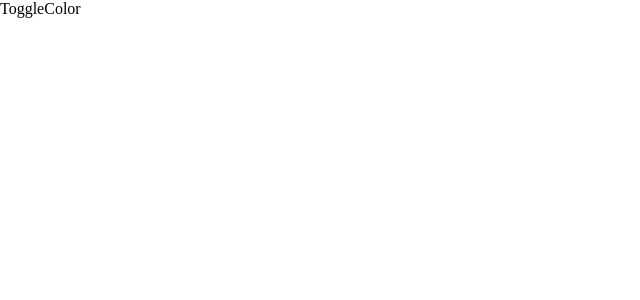
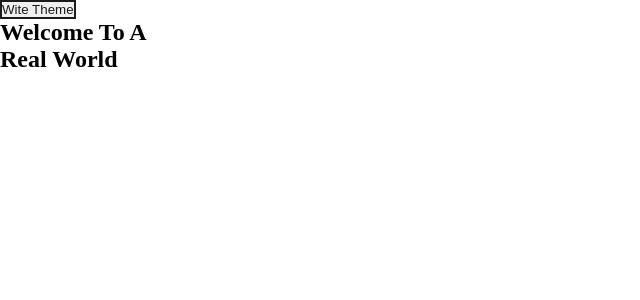
Before and after one commit to boikhutsodev/Toggle-Color-Prjc, a React (Vite) app: page / in a window 1280 px wide. Shown: the top 300 px of the page, without its empty margins (0-640 px from the left). Built offline with nearby package versions, Linux system fonts and the light colour scheme.

Commit message:
Added state and event handling to ToggleColor component to toggle background and text colors on button click.

```diff
--- a/src/ToggleColor.jsx
+++ b/src/ToggleColor.jsx
@@ -1,7 +1,44 @@
-import React from "react";
+import React, { useState } from "react";
 
 function ToggleColor() {
-  return <div>ToggleColor</div>;
+  const [backgroundColor, setBackgroundColor] = useState("white");
+  const [textColor, setTextColor] = useState("#1b1b1b");
+  const [buttonStyle, setButtonStyle] = useState("white");
+
+  function handleClick() {
+    setBackgroundColor(backgroundColor === "white" ? "#1b1b1b" : "white");
+    setTextColor(textColor === "#1b1b1b" ? "#ffa31a" : "#1b1b1");
+    setButtonStyle(backgroundColor === "white" ? "#11b1b1b" : "white");
+  }
+
+  return (
+    <>
+      <section
+        style={{
+          backgroundColor,
+          color: textColor,
+        }}
+      >
+        <button
+          onClick={handleClick}
+          style={{
+            buttonStyle,
+            color: textColor,
+            border: `2px solid ${textColor}`,
+          }}
+        >
+          Wite Theme
+        </button>
+      </section>
+
+      <section className="content">
+        <h1>
+          Welcome To A<br />
+          Real World
+        </h1>
+      </section>
+    </>
+  );
 }
 
 export default ToggleColor;
```
Also changed, not shown: 1 other file (tests, documents, lock files or other folders).
